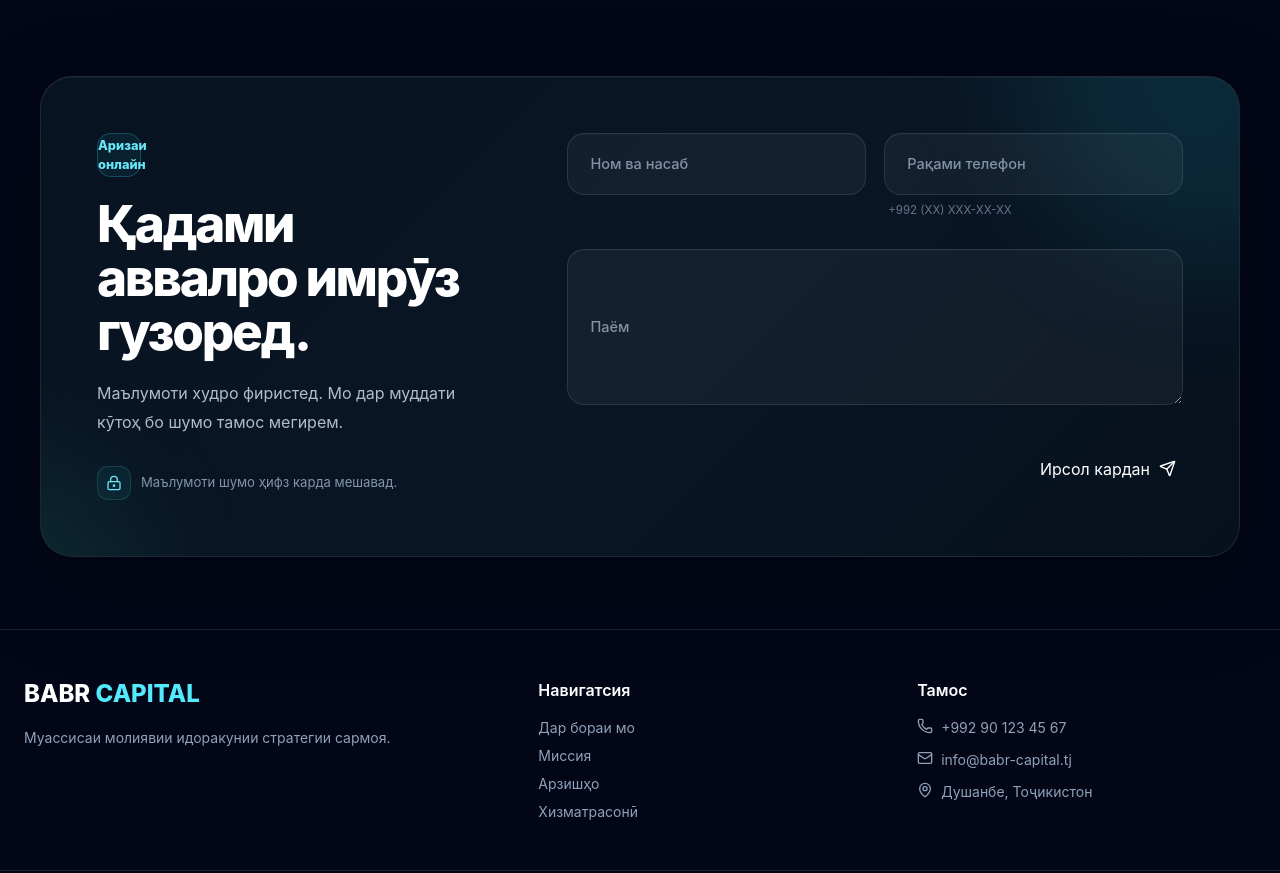
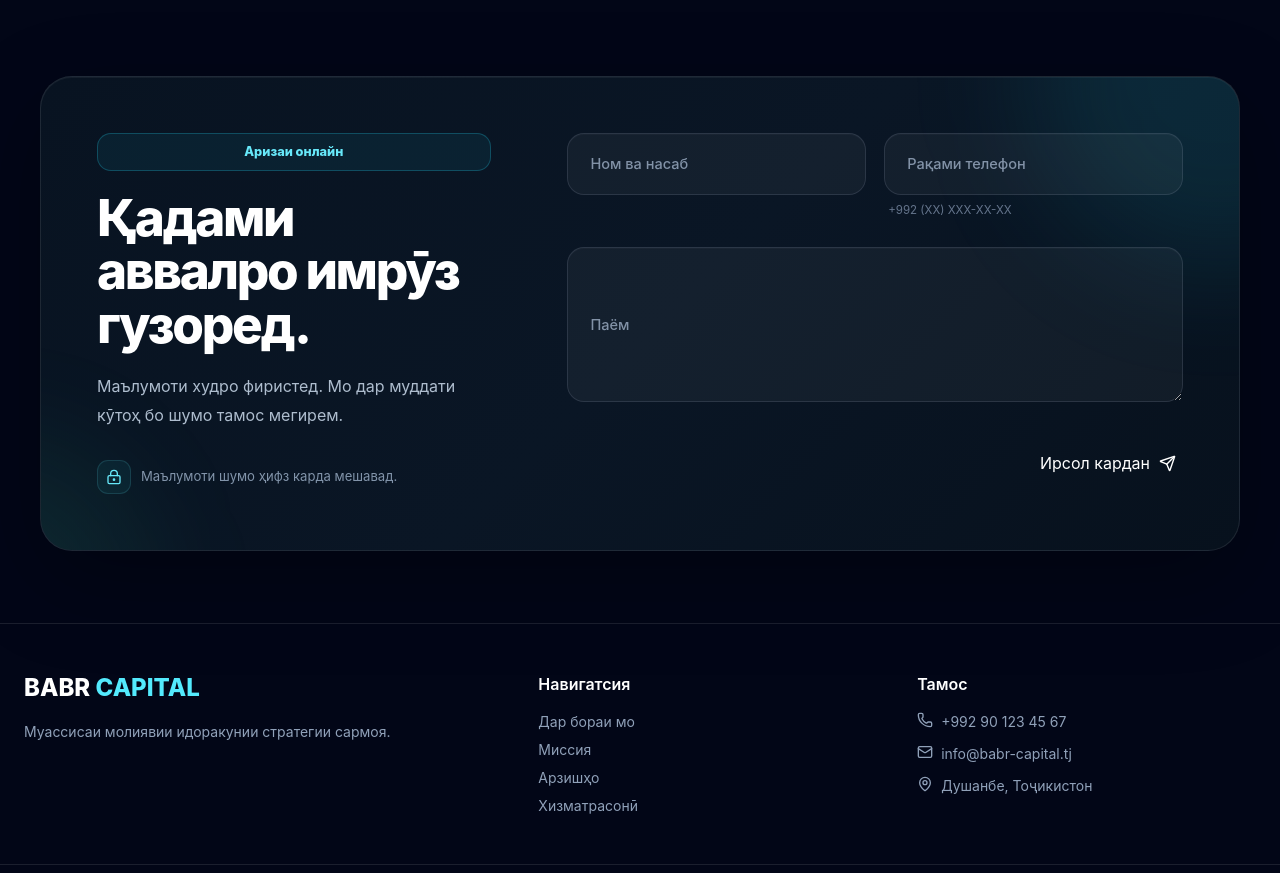
Before and after one commit to mehrvarshodiev/babr-capital, a React (Vite) app: page / in a window 1280 px wide. Shown: the part 3140-4013 px from the top of the page. Built offline with nearby package versions, Linux system fonts and the light colour scheme.

Commit message:
Improve online application badge spacing and presentation

```diff
--- a/src/components/ApplicationForm/ApplicationForm.tsx
+++ b/src/components/ApplicationForm/ApplicationForm.tsx
@@ -75,8 +75,8 @@ export default function ApplicationForm({ t }: { t: Copy }) {
       <div className="mx-auto max-w-7xl px-4 sm:px-6">
         <div className="application-card">
           <div className="application-copy">
-            <span className="section-kicker">{t.form.kicker}</span>
-            <h2>{t.form.title}</h2>
+            <span className="section-kicker !w-auto !h-auto min-h-0 px-3.5 py-2 rounded-full mb-5 inline-flex">{t.form.kicker}</span>
+            <h2 className="!mt-0">{t.form.title}</h2>
             <p>{t.form.text}</p>
             <div className="application-privacy">
               <span className="privacy-icon"><LockKeyhole size={16} /></span>
```
